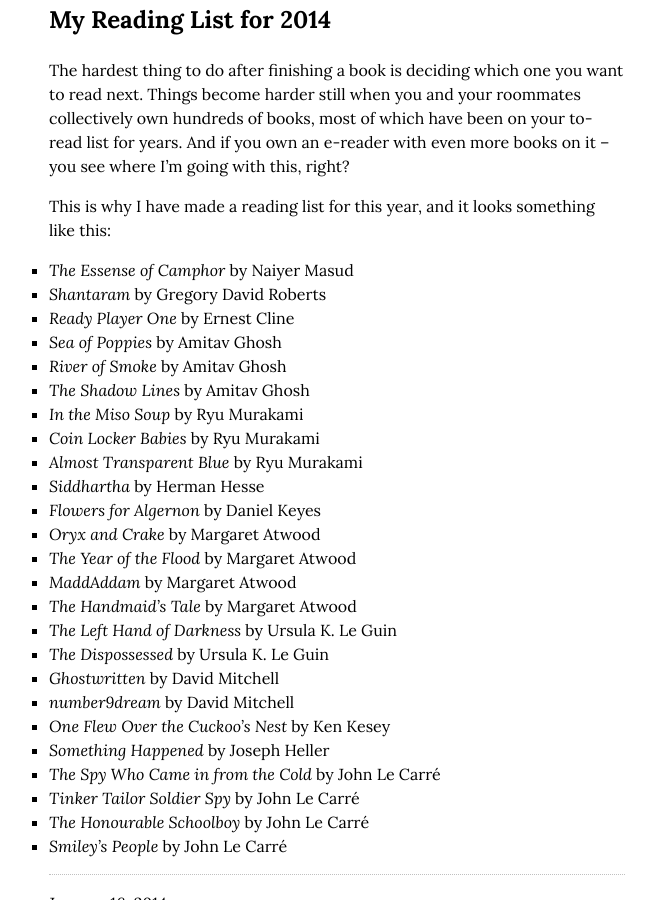
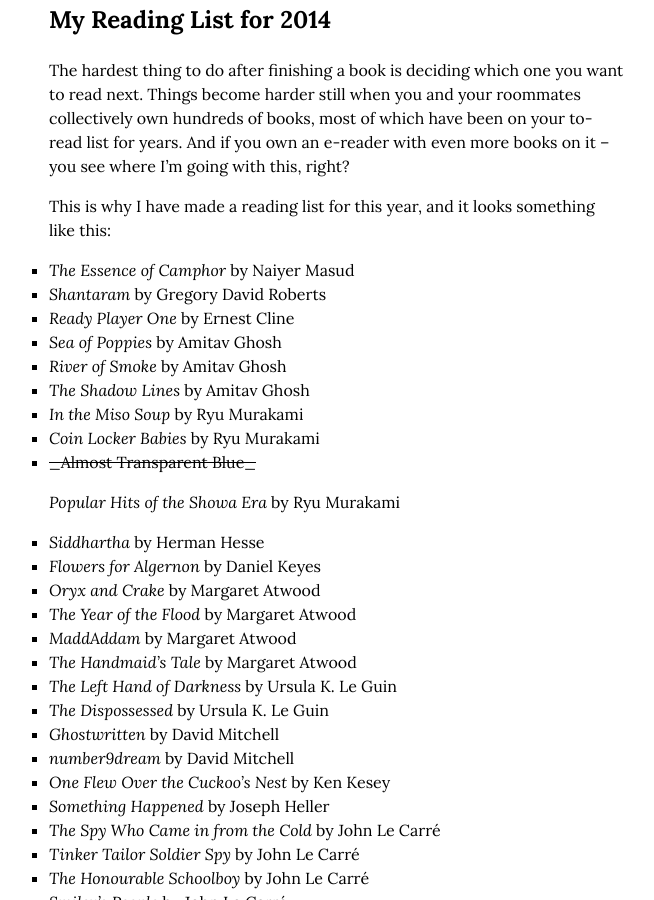
Before and after one commit to s3thi/ankursethi.in-old, a Jekyll site: the page built from _posts/2014-01-16-my-reading-list-for-2014.markdown, in a window 1280 px wide and 900 px high, scrolled down 239 px. Shown: the whole window, without its empty margins (303-957 px from the left). Built offline with Jekyll 4.4.1, drawn with Linux system fonts in a browser that asks for light colours; Markdown is read by kramdown in place of the engine named in the settings; some of the changed text lies outside the part shown.

Commit message:
Removed a book from the reading list, added another in its place.

```diff
--- a/_posts/2014-01-16-my-reading-list-for-2014.markdown
+++ b/_posts/2014-01-16-my-reading-list-for-2014.markdown
@@ -12,7 +12,7 @@ The hardest thing to do after finishing a book is deciding which one you want to
 
 This is why I have made a reading list for this year, and it looks something like this:
 
-  * _The Essense of Camphor_ by Naiyer Masud
+  * _The Essence of Camphor_ by Naiyer Masud
   * _Shantaram_ by Gregory David Roberts
   * _Ready Player One_ by Ernest Cline
   * _Sea of Poppies_ by Amitav Ghosh
@@ -20,7 +20,7 @@ This is why I have made a reading list for this year, and it looks something lik
   * _The Shadow Lines_ by Amitav Ghosh
   * _In the Miso Soup_ by Ryu Murakami
   * _Coin Locker Babies_ by Ryu Murakami
-  * _Almost Transparent Blue_ by Ryu Murakami
+  * <s>_Almost Transparent Blue_</s> _Popular Hits of the Showa Era_ by Ryu Murakami
   * _Siddhartha_ by Herman Hesse
   * _Flowers for Algernon_ by Daniel Keyes
   * _Oryx and Crake_ by Margaret Atwood
@@ -37,3 +37,6 @@ This is why I have made a reading list for this year, and it looks something lik
   * _Tinker Tailor Soldier Spy_ by John Le Carré
   * _The Honourable Schoolboy_ by John Le Carré
   * _Smiley's People_ by John Le Carré
+
+
+**Update**: Since I couldn't find an electronic version of Ryu Murakami's _Almost Transparent Blue_, and the physical version was too expensive in India, I decided to replace it with _Popular Hits of the Showa Era_.
```
